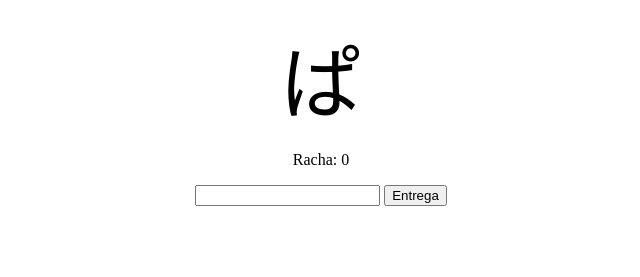
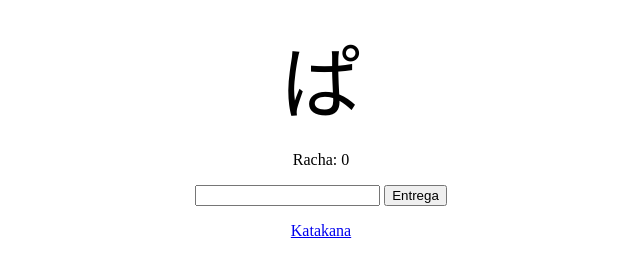
Before and after one commit to KatsuJapones/hiragana, a plain HTML site: page index.html in a window 1280 px wide. Shown: the part 61-338 px from the top of the page, without its empty margins (319-959 px from the left). Drawn offline with Linux system fonts and the light colour scheme.

Commit message:
Update index.html

```diff
--- a/index.html
+++ b/index.html
@@ -37,6 +37,7 @@
     <button id="checkButton">Entrega</button>
     <p id="result" class=""></p>
     <p id="equivocado"></p>
+    <a href="https://katsujapones.github.io/hiragana/Katakana.html">Katakana</a>
     <script>
 
         // ひらがなのデータ表
```
